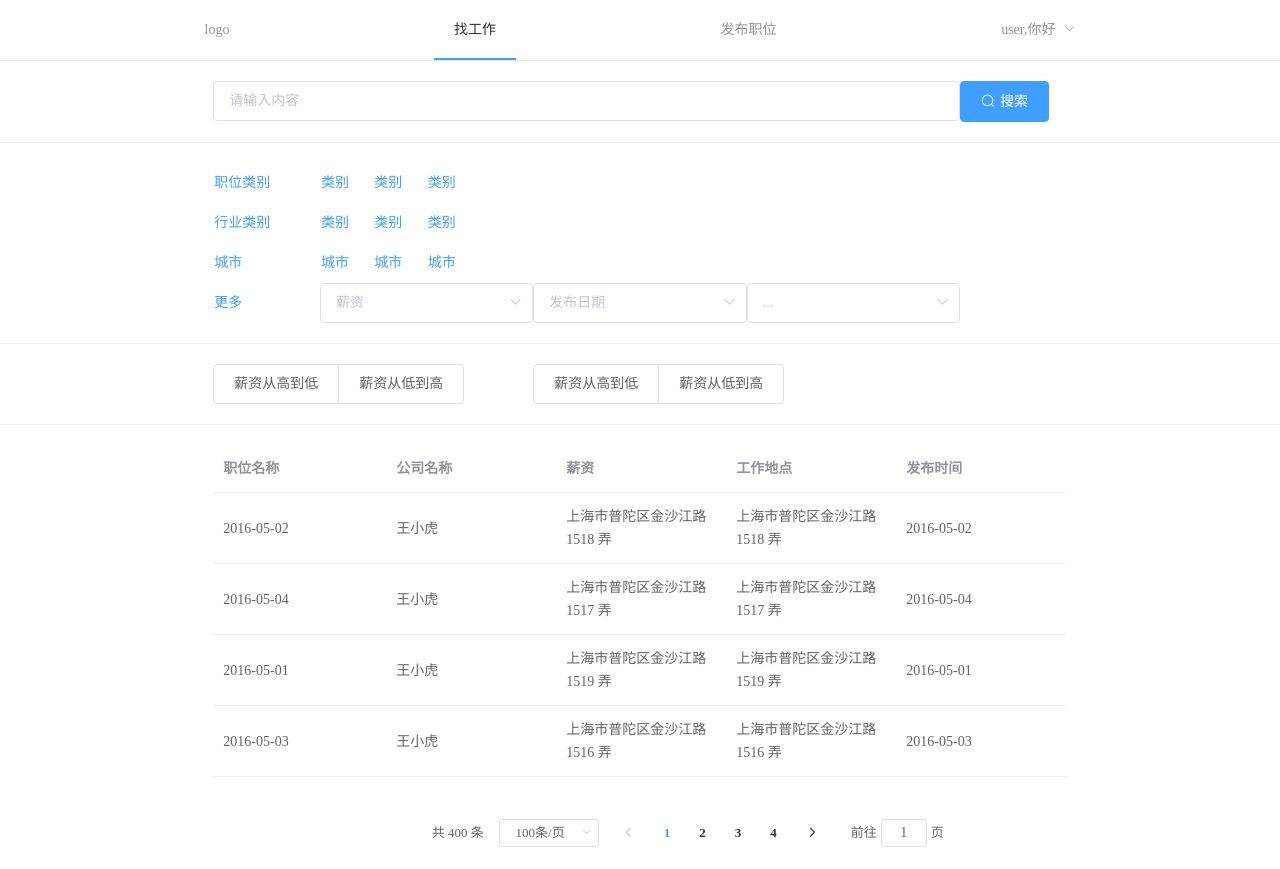
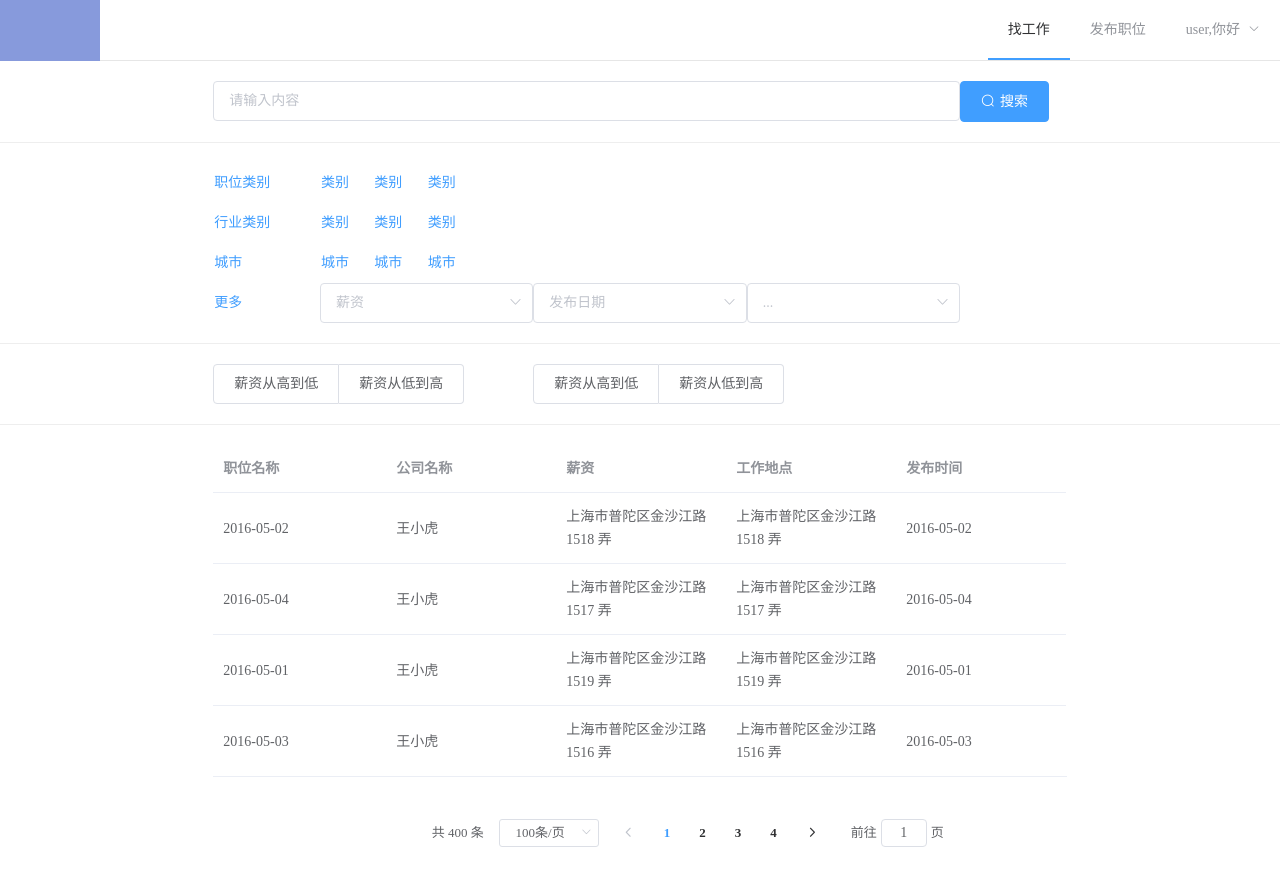
Before and after one commit to Delimma0716/ors, a Vue app: page /#/apply in a window 1280 px wide. Built offline with nearby package versions, Linux system fonts and the light colour scheme.

Commit message:
导航栏优化

```diff
--- a/package.json
+++ b/package.json
@@ -17,6 +17,7 @@
     "element-ui": "^2.2.1",
     "less": "^3.0.1",
     "less-loader": "^4.1.0",
+    "normalize.css": "^8.0.0",
     "vue": "^2.5.2",
     "vue-router": "^3.0.1"
   },
--- a/src/components/header.vue
+++ b/src/components/header.vue
@@ -1,9 +1,7 @@
 <template>
   <div class="fixed">
     <el-menu :default-active="routes[0].path" class="el-menu-demo" mode="horizontal" :router="true">
-      <el-menu-item>
-        <div class="logo">logo</div>
-      </el-menu-item>
+      <div class="logo"></div>
       <el-menu-item v-for="route in routes" :index="route.path">{{route.name}}</el-menu-item>
       <el-submenu>
         <template slot="title" index="">user,你好</template>
@@ -21,10 +19,9 @@ export default {
       routes: this.$router.options.routes[0].children.slice(0, 2)
     }
   },
-  methods: {},
-  mounted() {
-    console.log(this.routes)
+  methods: {
   }
+
 }
 </script>
 
@@ -37,7 +34,15 @@ export default {
   z-index: 10;
   ul {
     display: flex;
-    justify-content: space-between;
+    justify-content: flex-end;
+  }
+  .logo{
+    width:100px;
+    height:61px;
+    position:fixed;
+    top:0;
+    left:0;
+    background:#879adc;
   }
 }
 </style>
--- a/src/pages/index.vue
+++ b/src/pages/index.vue
@@ -15,6 +15,9 @@ export default {
   },
   components: {
     'o-header': Header
+  },
+  mounted() {
+    this.$router.push('/apply')
   }
 }
 </script>
--- a/src/pages/login.vue
+++ b/src/pages/login.vue
@@ -84,6 +84,7 @@ export default {
       this.isLog = !this.isLog
       this.isEnter = !this.isEnter
     },
+    // 企业注册切换
     showEnterReg() {
       this.isLog = !this.isLog
       this.isEnter = true
```
Also changed, not shown: src/router/index.js (+3 -4 lines), 1 other file (tests, documents, lock files or other folders).
